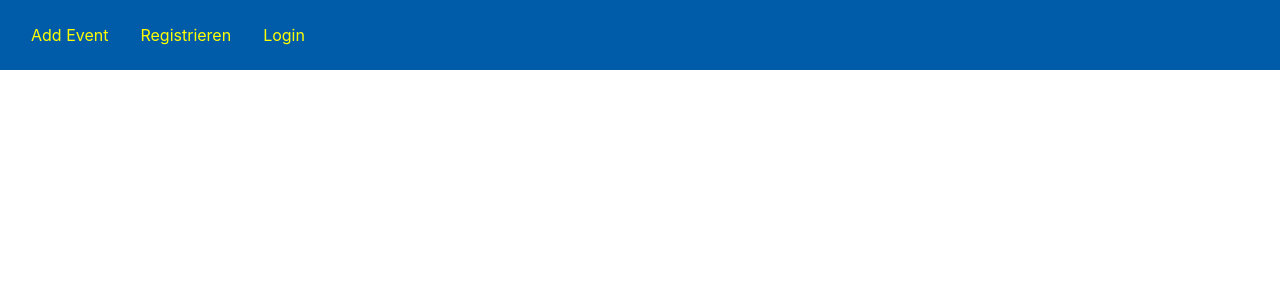
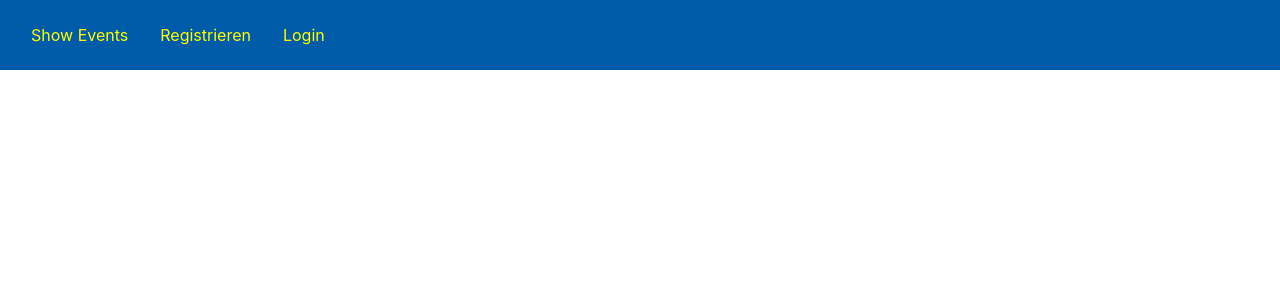
Before and after one commit to patibo/CoronaTracking, a Django app: page / in a window 1280 px wide. Shown: the top 300 px of the page. Run offline with Django 3.2, Linux system fonts and the light colour scheme; data that the repository does not hold is empty; some libraries are stand-ins or nearby versions.

Commit message:
corona trackin website

```diff
--- a/django/python corona tracking website/app/templates/login.html
+++ b/django/python corona tracking website/app/templates/login.html
@@ -1,7 +1,7 @@
 {% extends 'base.html' %}
 
 {% block content %}
-  <h2>Login</h2>
+
   <form method="post" class="col-6">
     {% csrf_token %}
     <div class="form-group">
--- a/django/python corona tracking website/app/templates/nav.html
+++ b/django/python corona tracking website/app/templates/nav.html
@@ -16,7 +16,7 @@ color:yellow
  <div class="tab">
 <ul class="nav">
   <li class="nav-item">
-    <a class="nav-link active" href="{% url 'post_list' %}">Add Event</a>
+    <a class="nav-link active" href="{% url 'post_list' %}">Show Events</a>
 
 
   </li>
--- a/django/python corona tracking website/app/templates/user_profile.html
+++ b/django/python corona tracking website/app/templates/user_profile.html
@@ -7,7 +7,7 @@
     {% if user == userprofile.user %}
       <div class="m-2">
         <a class="btn btn-primary" href="{% url 'user_profile_edit' userprofile.id %}">Edit profile</a>
-        <a class="btn btn-primary" href="{% url 'user_profile_relations' userprofile.user.id %}">See your relations</a>
+        <a class="btn btn-primary" href="{% url 'user_profile_relations' userprofile.user.id %}">Eventverlauf</a>
       </div>
     {% endif %}
 
```
